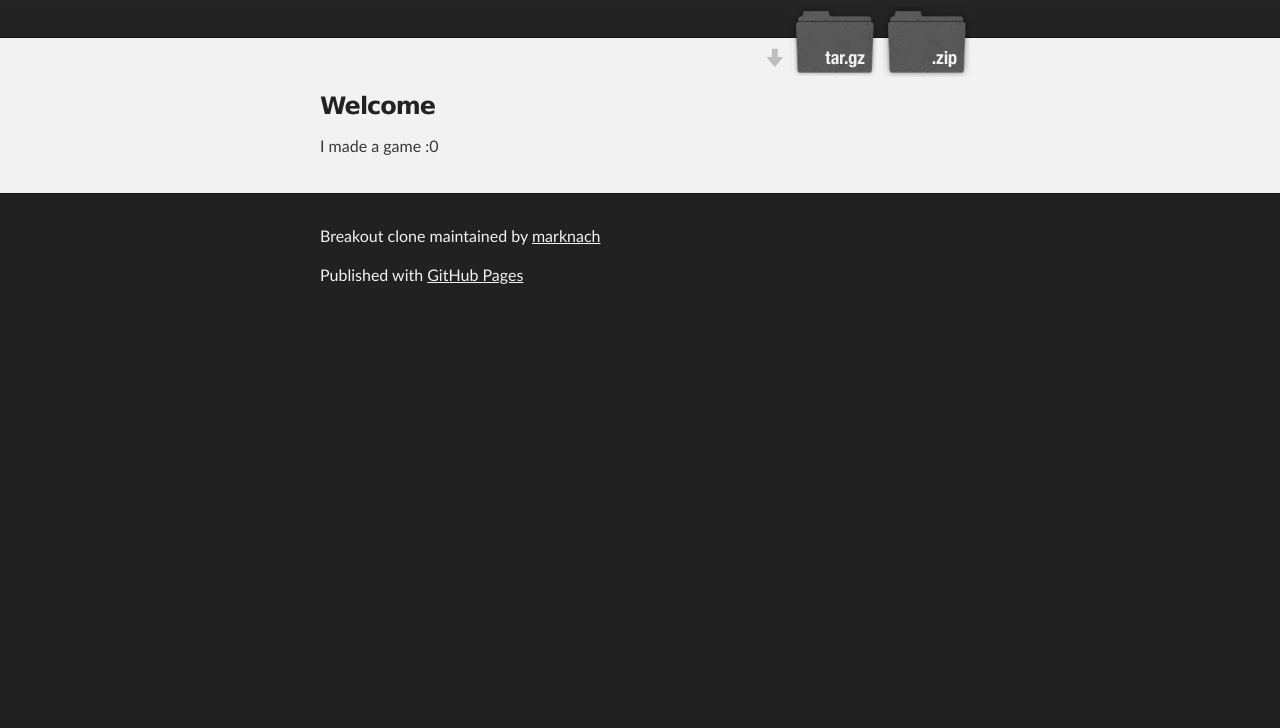
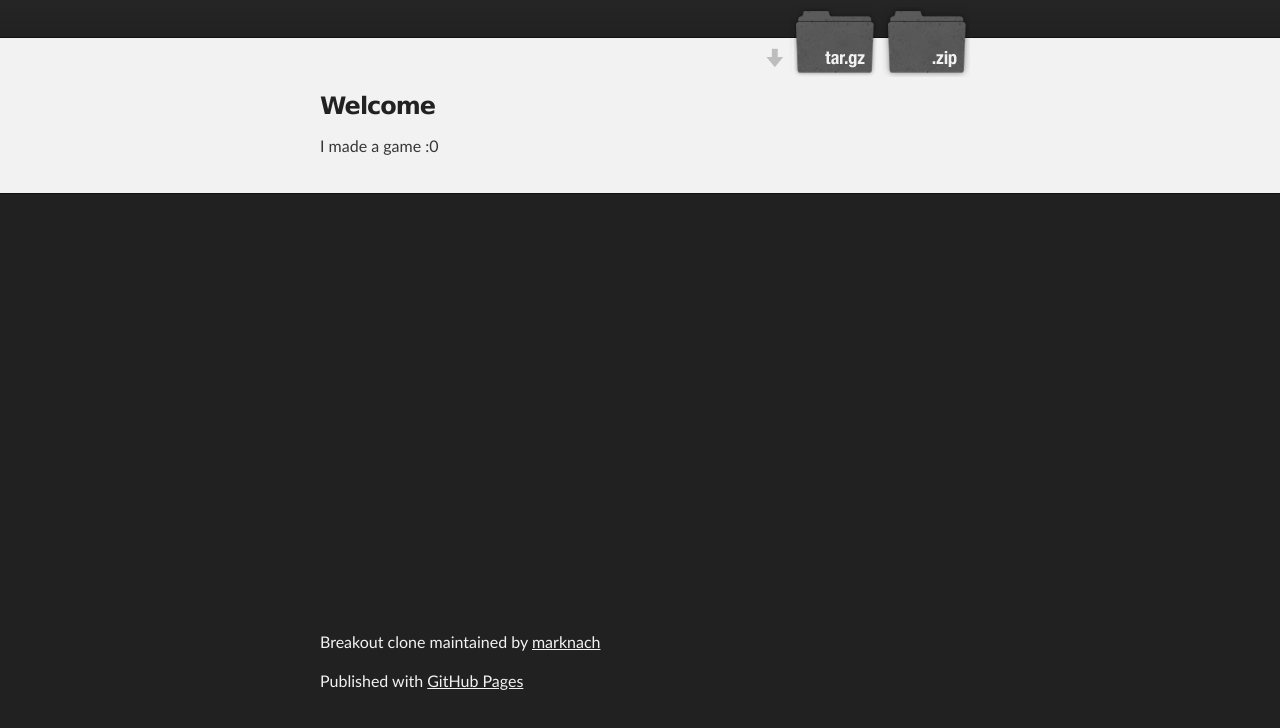
Before and after one commit to marknach/breakout_clone, a plain HTML site: page index.html in a window 1280 px wide. Shown: the part 172-900 px from the top of the page. Before the commit the page ends 800 px from the top, so only its background shows below. Drawn offline with Linux system fonts and the light colour scheme.

Commit message:
Update index.html
add canvas

```diff
--- a/index.html
+++ b/index.html
@@ -11,7 +11,7 @@
     <title>Breakout clone</title>
   </head>
 
-  <body>
+  <body onload="onLoad();">
 
     <!-- HEADER -->
     <div id="header_wrap" class="outer">
@@ -37,7 +37,7 @@
 <p>I made a game :0</p>
       </section>
     </div>
-
+<canvas id="game" width="600" height="400"></canvas>
     <!-- FOOTER  -->
     <div id="footer_wrap" class="outer">
       <footer class="inner">
```
